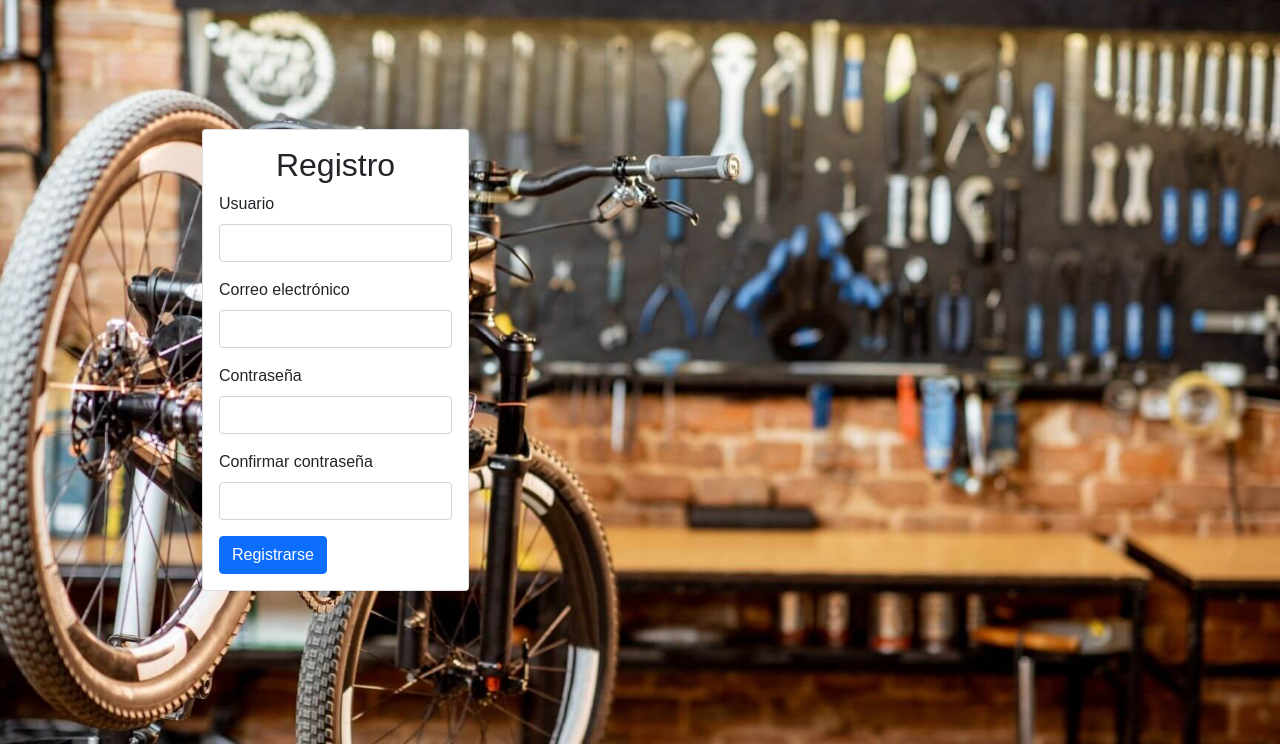
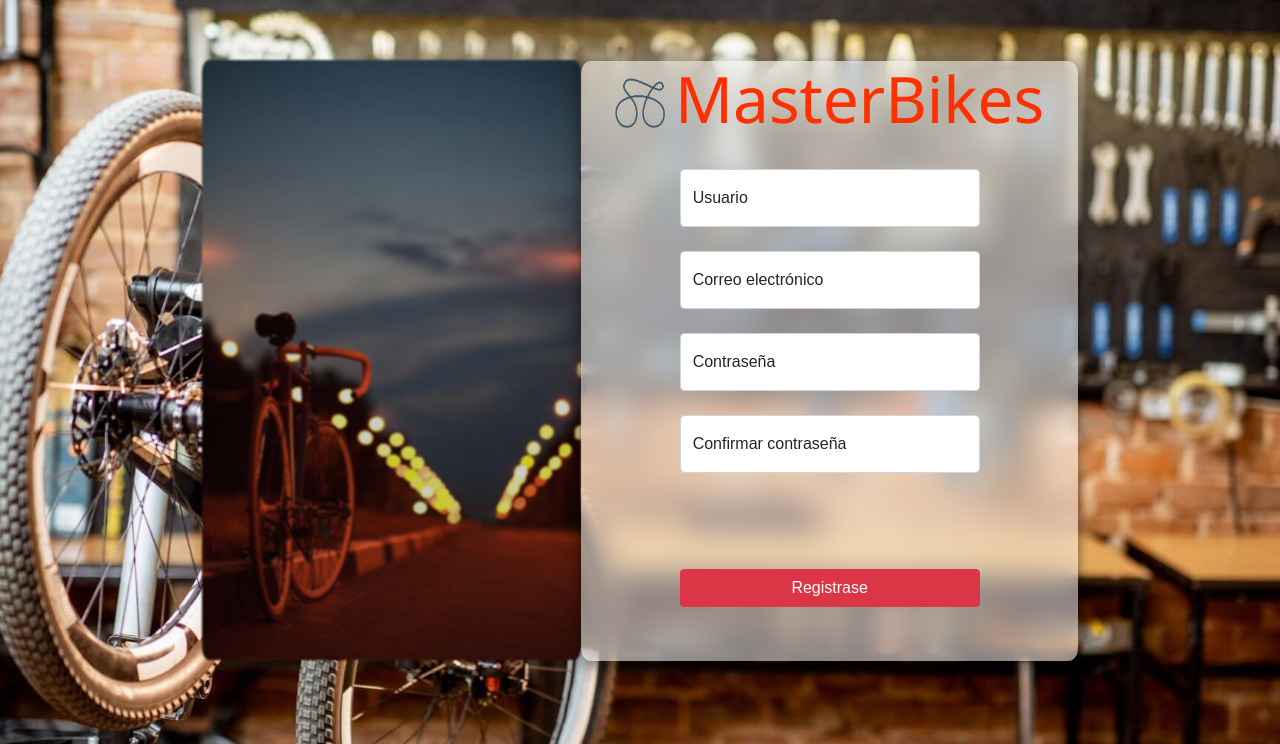
Before and after one commit to ctomrp/homework-django-masterbikes, a Django app: page /register in a window 1280 px wide. Shown: the part 56-800 px from the top of the page. Run offline with Django 4.2, Linux system fonts and the light colour scheme.

Commit message:
fix: cambios a lo maldito en el estilo de registrar

```diff
--- a/backend/masterbikes/login/templates/register.html
+++ b/backend/masterbikes/login/templates/register.html
@@ -1,57 +1,76 @@
 {% extends 'index.html' %} {% block content %}
-<div class="card">
-  <div class="card-body">
-    <h2 class="card-title text-center">Registro</h2>
+
+<div class="login_foto">
+</div>
+<div class="container login_cont">
+  <div class="foto-icon">
+      <img src="../static/icon.png" alt="icono" class="icono">
+      <h2 class="display-3 titulo-texto">MasterBikes</h2>
+</div>
+
 <form method="POST" action="{{ 'guardarregistro' }}" autocomplete="off">
   {% csrf_token %}
-      <div class="mb-3">
+  <br>
+  <div class="form-floating">
+    <input type="text" class="form-control" id="idusername" name="username" required placeholder="Usuario"/>
     <label for="username" class="form-label">Usuario</label>
-        <input
-          type="text"
-          class="form-control"
-          id="idusername"
-          name="username"
-          required
-        />
   </div>
-      <div class="mb-3">
-        <label for="email" class="form-label">Correo electrónico</label>
+
+  <br>
+
+  <div class="form-floating">
     <input
       type="email"
       class="form-control"
       id="idemail"
       name="email"
       required
+      placeholder="Correo electrónico"
     />
+    <label for="email" class="form-label">Correo electrónico</label>
   </div>
-      <div class="mb-3">
-        <label for="password" class="form-label">Contraseña</label>
+
+  <br>
+
+  <div class="form-floating">
     <input
       type="password"
       class="form-control"
       id="idpassword"
       name="password"
       required
+      placeholder="Contraseña"
     />
+    <label for="password" class="form-label">Contraseña</label>
   </div>
-      <div class="mb-3">
-        <label for="confirm-password" class="form-label"
-          >Confirmar contraseña</label
-        >
+
+  <br>
+
+  <div class="form-floating">
     <input
       type="password"
       class="form-control"
       id="confirm-password"
       required
+      placeholder="Contraseña"
     />
+    <label for="confirm-password" class="form-label"
+    >Confirmar contraseña</label
+  >
   </div>
-      <button type="submit" class="btn btn-primary">Registrarse</button>
+  <br>
+  <br><br><br>
+  <div class="d-grid gap-2 ">
+  <button type="submit" class="btn btn-danger boton1">Registrase</button>
+  </div>
+
 </form>
 {% if messages %} {% for message in messages %}
 <script>
   alert("{{ message }}");
 </script>
 {% endfor %} {% endif %}
+
   </div>
 </div>
 {% endblock %}
```
Lines whose indentation alone changed are shown as unchanged.
